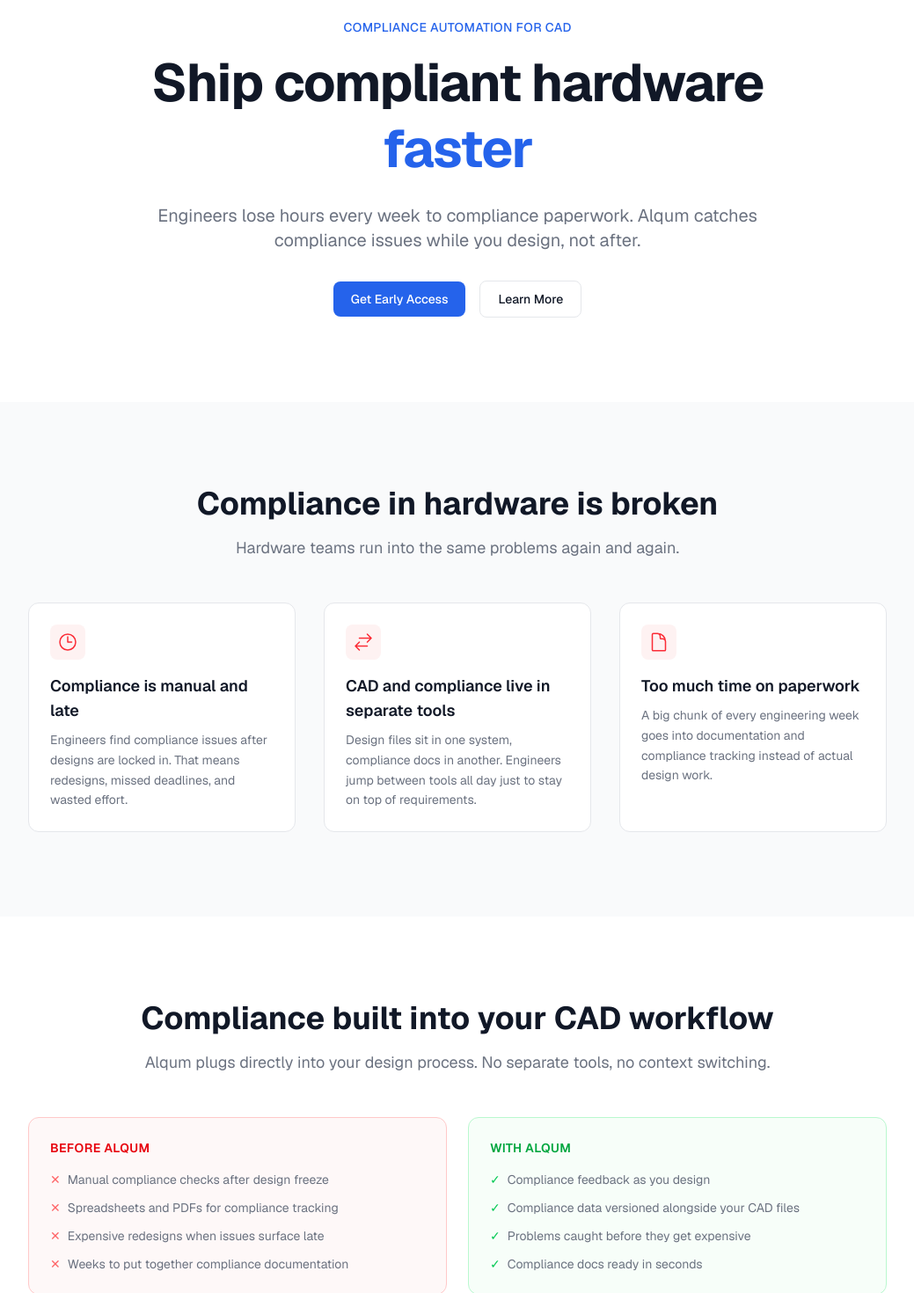
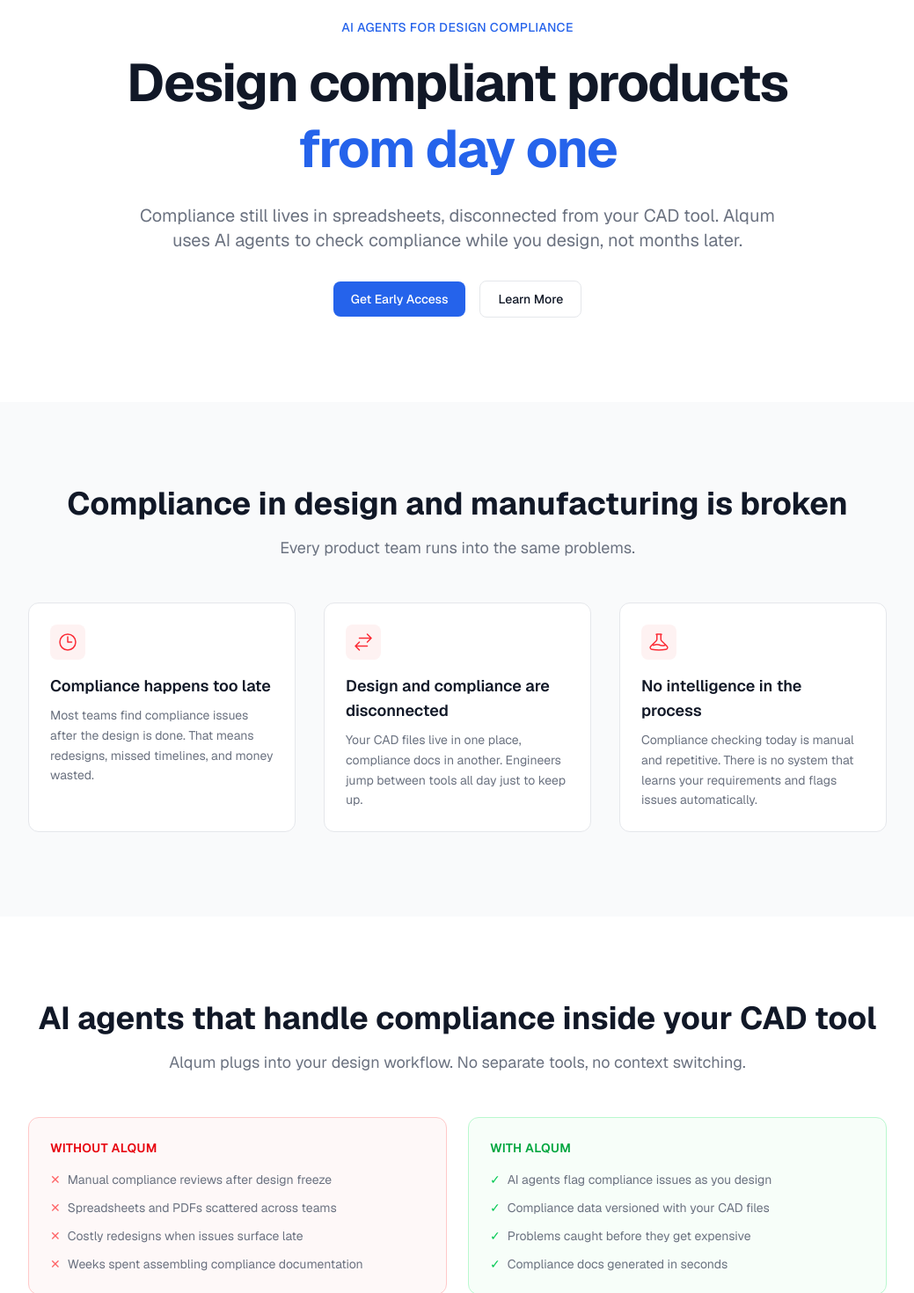
Before and after one commit to Alqum-web/alqum-web, a Next.js app: page / in a window 1280 px wide. Shown: the part 160-1630 px from the top of the page at 88% size, without its empty margins (120-1159 px from the left). Built offline with nearby package versions, Linux system fonts and the light colour scheme.

Commit message:
updated text descriptions to reflect more AI and design/manufacturing centered language

```diff
--- a/src/app/layout.tsx
+++ b/src/app/layout.tsx
@@ -16,29 +16,29 @@
 
 export const metadata: Metadata = {
   title: {
-    default: "Alqum - Ship Compliant Hardware Faster",
+    default: "Alqum - AI Agents for Design Compliance",
     template: "%s | Alqum",
   },
   description:
-    "Alqum automates compliance inside your CAD workflow. Stop losing engineering hours to compliance paperwork.",
+    "Alqum brings compliance into your CAD workflow using AI agents. Built for design and manufacturing teams.",
   metadataBase: new URL("https://www.alqum.com"),
   icons: {
     icon: "/logo.png",
     apple: "/logo.png",
   },
   openGraph: {
-    title: "Alqum - Ship Compliant Hardware Faster",
+    title: "Alqum - AI Agents for Design Compliance",
     description:
-      "Alqum automates compliance inside your CAD workflow. Stop losing engineering hours to compliance paperwork.",
+      "Alqum brings compliance into your CAD workflow using AI agents. Built for design and manufacturing teams.",
     url: "https://www.alqum.com",
     siteName: "Alqum",
     type: "website",
   },
   twitter: {
     card: "summary_large_image",
-    title: "Alqum - Ship Compliant Hardware Faster",
+    title: "Alqum - AI Agents for Design Compliance",
     description:
-      "Alqum automates compliance inside your CAD workflow.",
+      "Alqum brings compliance into your CAD workflow using AI agents.",
   },
 };
 
--- a/src/components/home/CTA.tsx
+++ b/src/components/home/CTA.tsx
@@ -5,11 +5,11 @@
     <section className="bg-primary py-16 md:py-24">
       <div className="mx-auto max-w-3xl px-6 text-center">
         <h2 className="text-3xl font-bold text-white md:text-4xl">
-          Stop losing engineering time to compliance
+          Design faster. Stay compliant.
         </h2>
         <p className="mt-4 text-blue-100 md:text-lg">
-          Join engineers who want early access to Alqum.
-          Be first in line when we launch.
+          We are building Alqum for design and manufacturing teams
+          who are tired of compliance slowing them down. Join the waitlist.
         </p>
         <div className="mt-8">
           <Button
--- a/src/components/home/Hero.tsx
+++ b/src/components/home/Hero.tsx
@@ -5,15 +5,15 @@
     <section className="mx-auto max-w-5xl px-6 pt-20 pb-16 text-center md:pt-28 md:pb-24">
       <div className="mx-auto max-w-3xl">
         <p className="mb-4 text-sm font-medium text-primary tracking-wide uppercase">
-          Compliance automation for CAD
+          AI agents for design compliance
         </p>
         <h1 className="text-4xl font-bold leading-tight tracking-tight text-foreground md:text-5xl lg:text-6xl">
-          Ship compliant hardware{" "}
-          <span className="text-primary">faster</span>
+          Design compliant products{" "}
+          <span className="text-primary">from day one</span>
         </h1>
         <p className="mt-6 text-lg text-muted md:text-xl">
-          Engineers lose hours every week to compliance paperwork.
-          Alqum catches compliance issues while you design, not after.
+          Compliance still lives in spreadsheets, disconnected from your CAD tool.
+          Alqum uses AI agents to check compliance while you design, not months later.
         </p>
         <div className="mt-8 flex flex-col items-center gap-4 sm:flex-row sm:justify-center">
           <Button href="/waitlist">Get Early Access</Button>
--- a/src/components/home/Problem.tsx
+++ b/src/components/home/Problem.tsx
@@ -1,8 +1,8 @@
 const problems = [
   {
-    title: "Compliance is manual and late",
+    title: "Compliance happens too late",
     description:
-      "Engineers find compliance issues after designs are locked in. That means redesigns, missed deadlines, and wasted effort.",
+      "Most teams find compliance issues after the design is done. That means redesigns, missed timelines, and money wasted.",
     icon: (
       <svg className="h-6 w-6 text-red-500" fill="none" viewBox="0 0 24 24" stroke="currentColor" strokeWidth={1.5}>
         <path strokeLinecap="round" strokeLinejoin="round" d="M12 6v6h4.5m4.5 0a9 9 0 11-18 0 9 9 0 0118 0z" />
@@ -10,9 +10,9 @@
     ),
   },
   {
-    title: "CAD and compliance live in separate tools",
+    title: "Design and compliance are disconnected",
     description:
-      "Design files sit in one system, compliance docs in another. Engineers jump between tools all day just to stay on top of requirements.",
+      "Your CAD files live in one place, compliance docs in another. Engineers jump between tools all day just to keep up.",
     icon: (
       <svg className="h-6 w-6 text-red-500" fill="none" viewBox="0 0 24 24" stroke="currentColor" strokeWidth={1.5}>
         <path strokeLinecap="round" strokeLinejoin="round" d="M7.5 21L3 16.5m0 0L7.5 12M3 16.5h13.5m0-13.5L21 7.5m0 0L16.5 12M21 7.5H7.5" />
@@ -20,12 +20,12 @@
     ),
   },
   {
-    title: "Too much time on paperwork",
+    title: "No intelligence in the process",
     description:
-      "A big chunk of every engineering week goes into documentation and compliance tracking instead of actual design work.",
+      "Compliance checking today is manual and repetitive. There is no system that learns your requirements and flags issues automatically.",
     icon: (
       <svg className="h-6 w-6 text-red-500" fill="none" viewBox="0 0 24 24" stroke="currentColor" strokeWidth={1.5}>
-        <path strokeLinecap="round" strokeLinejoin="round" d="M19.5 14.25v-2.625a3.375 3.375 0 00-3.375-3.375h-1.5A1.125 1.125 0 0113.5 7.125v-1.5a3.375 3.375 0 00-3.375-3.375H8.25m2.25 0H5.625c-.621 0-1.125.504-1.125 1.125v17.25c0 .621.504 1.125 1.125 1.125h12.75c.621 0 1.125-.504 1.125-1.125V11.25a9 9 0 00-9-9z" />
+        <path strokeLinecap="round" strokeLinejoin="round" d="M9.75 3.104v5.714a2.25 2.25 0 01-.659 1.591L5 14.5M9.75 3.104c-.251.023-.501.05-.75.082m.75-.082a24.301 24.301 0 014.5 0m0 0v5.714c0 .597.237 1.17.659 1.591L19.8 15.3M14.25 3.104c.251.023.501.05.75.082M19.8 15.3l-1.57.393A9.065 9.065 0 0112 15a9.065 9.065 0 00-6.23.693L5 14.5m14.8.8l1.402 1.402c1.232 1.232.65 3.318-1.067 3.611A48.309 48.309 0 0112 21c-2.773 0-5.491-.235-8.135-.687-1.718-.293-2.3-2.379-1.067-3.61L5 14.5" />
       </svg>
     ),
   },
@@ -37,10 +37,10 @@
       <div className="mx-auto max-w-5xl px-6">
         <div className="text-center">
           <h2 className="text-3xl font-bold text-foreground md:text-4xl">
-            Compliance in hardware is broken
+            Compliance in design and manufacturing is broken
           </h2>
           <p className="mt-4 text-muted md:text-lg">
-            Hardware teams run into the same problems again and again.
+            Every product team runs into the same problems.
           </p>
         </div>
 
--- a/src/components/home/Solution.tsx
+++ b/src/components/home/Solution.tsx
@@ -1,18 +1,18 @@
 const features = [
   {
-    title: "Inline compliance checks",
+    title: "AI agents that check compliance live",
     description:
-      "See compliance status in real time as you design, not weeks later in a review meeting.",
+      "Agents monitor your design in real time and flag compliance issues as you work, not weeks later in a review.",
     icon: (
       <svg className="h-6 w-6 text-primary" fill="none" viewBox="0 0 24 24" stroke="currentColor" strokeWidth={1.5}>
-        <path strokeLinecap="round" strokeLinejoin="round" d="M9 12.75L11.25 15 15 9.75M21 12a9 9 0 11-18 0 9 9 0 0118 0z" />
+        <path strokeLinecap="round" strokeLinejoin="round" d="M9.75 3.104v5.714a2.25 2.25 0 01-.659 1.591L5 14.5M9.75 3.104c-.251.023-.501.05-.75.082m.75-.082a24.301 24.301 0 014.5 0m0 0v5.714c0 .597.237 1.17.659 1.591L19.8 15.3M14.25 3.104c.251.023.501.05.75.082M19.8 15.3l-1.57.393A9.065 9.065 0 0112 15a9.065 9.065 0 00-6.23.693L5 14.5m14.8.8l1.402 1.402c1.232 1.232.65 3.318-1.067 3.611A48.309 48.309 0 0112 21c-2.773 0-5.491-.235-8.135-.687-1.718-.293-2.3-2.379-1.067-3.61L5 14.5" />
       </svg>
     ),
   },
   {
     title: "Version-controlled compliance",
     description:
-      "Every design change is tracked alongside its compliance status. Full audit trail without extra effort.",
+      "Every design change is tracked alongside its compliance status. Full audit trail, zero extra effort.",
     icon: (
       <svg className="h-6 w-6 text-primary" fill="none" viewBox="0 0 24 24" stroke="currentColor" strokeWidth={1.5}>
         <path strokeLinecap="round" strokeLinejoin="round" d="M3.75 6A2.25 2.25 0 016 3.75h2.25A2.25 2.25 0 0110.5 6v2.25a2.25 2.25 0 01-2.25 2.25H6a2.25 2.25 0 01-2.25-2.25V6zM3.75 15.75A2.25 2.25 0 016 13.5h2.25a2.25 2.25 0 012.25 2.25V18a2.25 2.25 0 01-2.25 2.25H6A2.25 2.25 0 013.75 18v-2.25zM13.5 6a2.25 2.25 0 012.25-2.25H18A2.25 2.25 0 0120.25 6v2.25A2.25 2.25 0 0118 10.5h-2.25a2.25 2.25 0 01-2.25-2.25V6zM13.5 15.75a2.25 2.25 0 012.25-2.25H18a2.25 2.25 0 012.25 2.25V18A2.25 2.25 0 0118 20.25h-2.25A2.25 2.25 0 0113.5 18v-2.25z" />
@@ -22,7 +22,7 @@
   {
     title: "Auto-generated documentation",
     description:
-      "Compliance reports and certifications are created automatically from your design data. No more manual paperwork.",
+      "Compliance reports and certification docs are built from your design data automatically. No copy-pasting from spreadsheets.",
     icon: (
       <svg className="h-6 w-6 text-primary" fill="none" viewBox="0 0 24 24" stroke="currentColor" strokeWidth={1.5}>
         <path strokeLinecap="round" strokeLinejoin="round" d="M19.5 14.25v-2.625a3.375 3.375 0 00-3.375-3.375h-1.5A1.125 1.125 0 0113.5 7.125v-1.5a3.375 3.375 0 00-3.375-3.375H8.25m0 12.75h7.5m-7.5 3H12M10.5 2.25H5.625c-.621 0-1.125.504-1.125 1.125v17.25c0 .621.504 1.125 1.125 1.125h12.75c.621 0 1.125-.504 1.125-1.125V11.25a9 9 0 00-9-9z" />
@@ -37,10 +37,10 @@
       <div className="mx-auto max-w-5xl px-6">
         <div className="text-center">
           <h2 className="text-3xl font-bold text-foreground md:text-4xl">
-            Compliance built into your CAD workflow
+            AI agents that handle compliance inside your CAD tool
           </h2>
           <p className="mt-4 text-muted md:text-lg">
-            Alqum plugs directly into your design process. No separate tools, no context switching.
+            Alqum plugs into your design workflow. No separate tools, no context switching.
           </p>
         </div>
 
@@ -48,24 +48,24 @@
         <div className="mt-12 grid gap-6 md:grid-cols-2">
           <div className="rounded-xl border border-red-200 bg-red-50/50 p-6">
             <h3 className="text-sm font-semibold uppercase tracking-wide text-red-600">
-              Before Alqum
+              Without Alqum
             </h3>
             <ul className="mt-4 space-y-3 text-sm text-muted">
               <li className="flex gap-2">
                 <span className="text-red-400">&#10005;</span>
-                Manual compliance checks after design freeze
+                Manual compliance reviews after design freeze
               </li>
               <li className="flex gap-2">
                 <span className="text-red-400">&#10005;</span>
-                Spreadsheets and PDFs for compliance tracking
+                Spreadsheets and PDFs scattered across teams
               </li>
               <li className="flex gap-2">
                 <span className="text-red-400">&#10005;</span>
-                Expensive redesigns when issues surface late
+                Costly redesigns when issues surface late
               </li>
               <li className="flex gap-2">
                 <span className="text-red-400">&#10005;</span>
-                Weeks to put together compliance documentation
+                Weeks spent assembling compliance documentation
               </li>
             </ul>
           </div>
@@ -76,11 +76,11 @@
             <ul className="mt-4 space-y-3 text-sm text-muted">
               <li className="flex gap-2">
                 <span className="text-green-500">&#10003;</span>
-                Compliance feedback as you design
+                AI agents flag compliance issues as you design
               </li>
               <li className="flex gap-2">
                 <span className="text-green-500">&#10003;</span>
-                Compliance data versioned alongside your CAD files
+                Compliance data versioned with your CAD files
               </li>
               <li className="flex gap-2">
                 <span className="text-green-500">&#10003;</span>
@@ -88,7 +88,7 @@
               </li>
               <li className="flex gap-2">
                 <span className="text-green-500">&#10003;</span>
-                Compliance docs ready in seconds
+                Compliance docs generated in seconds
               </li>
             </ul>
           </div>
--- a/src/components/home/Traction.tsx
+++ b/src/components/home/Traction.tsx
@@ -1,8 +1,8 @@
 const highlights = [
   {
-    title: "Deep industry experience",
+    title: "Deep domain experience",
     description:
-      "Our team brings 8+ years of hands-on work in mechanical engineering, manufacturing, and applied AI. We have seen these problems up close.",
+      "Our team brings 8+ years of hands-on work in mechanical engineering, manufacturing, and applied AI. We have lived this problem.",
     icon: (
       <svg className="h-6 w-6 text-primary" fill="none" viewBox="0 0 24 24" stroke="currentColor" strokeWidth={1.5}>
         <path strokeLinecap="round" strokeLinejoin="round" d="M4.26 10.147a60.438 60.438 0 00-.491 6.347A48.62 48.62 0 0112 20.904a48.62 48.62 0 018.232-4.41 60.46 60.46 0 00-.491-6.347m-15.482 0a50.636 50.636 0 00-2.658-.813A59.906 59.906 0 0112 3.493a59.903 59.903 0 0110.399 5.84c-.896.248-1.783.52-2.658.814m-15.482 0A50.717 50.717 0 0112 13.489a50.702 50.702 0 017.74-3.342" />
@@ -12,7 +12,7 @@
   {
     title: "Talking to real teams",
     description:
-      "We are actively working with hardware engineering teams to understand their compliance workflows and validate our approach.",
+      "We are in active conversations with design and manufacturing teams to understand how compliance actually works on the ground.",
     icon: (
       <svg className="h-6 w-6 text-primary" fill="none" viewBox="0 0 24 24" stroke="currentColor" strokeWidth={1.5}>
         <path strokeLinecap="round" strokeLinejoin="round" d="M18 18.72a9.094 9.094 0 003.741-.479 3 3 0 00-4.682-2.72m.94 3.198l.001.031c0 .225-.012.447-.037.666A11.944 11.944 0 0112 21c-2.17 0-4.207-.576-5.963-1.584A6.062 6.062 0 016 18.719m12 0a5.971 5.971 0 00-.941-3.197m0 0A5.995 5.995 0 0012 12.75a5.995 5.995 0 00-5.058 2.772m0 0a3 3 0 00-4.681 2.72 8.986 8.986 0 003.74.477m.94-3.197a5.971 5.971 0 00-.94 3.197" />
@@ -20,12 +20,12 @@
     ),
   },
   {
-    title: "Building in the open",
+    title: "AI-first from the start",
     description:
-      "Our CAD kernel is already in development. We are focused on getting the core right before scaling, starting with the hardest problem first.",
+      "We are building Alqum around AI agents from the ground up. Not bolting AI onto legacy tools, but designing the system to be agent-native.",
     icon: (
       <svg className="h-6 w-6 text-primary" fill="none" viewBox="0 0 24 24" stroke="currentColor" strokeWidth={1.5}>
-        <path strokeLinecap="round" strokeLinejoin="round" d="M17.25 6.75L22.5 12l-5.25 5.25m-10.5 0L1.5 12l5.25-5.25m7.5-3l-4.5 16.5" />
+        <path strokeLinecap="round" strokeLinejoin="round" d="M9.75 3.104v5.714a2.25 2.25 0 01-.659 1.591L5 14.5M9.75 3.104c-.251.023-.501.05-.75.082m.75-.082a24.301 24.301 0 014.5 0m0 0v5.714c0 .597.237 1.17.659 1.591L19.8 15.3M14.25 3.104c.251.023.501.05.75.082M19.8 15.3l-1.57.393A9.065 9.065 0 0112 15a9.065 9.065 0 00-6.23.693L5 14.5m14.8.8l1.402 1.402c1.232 1.232.65 3.318-1.067 3.611A48.309 48.309 0 0112 21c-2.773 0-5.491-.235-8.135-.687-1.718-.293-2.3-2.379-1.067-3.61L5 14.5" />
       </svg>
     ),
   },
@@ -40,8 +40,8 @@
             Why we are building this
           </h2>
           <p className="mt-4 text-muted md:text-lg">
-            Hardware compliance is a massive, underserved problem still handled with
-            spreadsheets and manual processes.
+            Compliance in design and manufacturing is a massive, underserved problem
+            still handled with spreadsheets and manual processes.
           </p>
         </div>
 
--- a/src/components/layout/Footer.tsx
+++ b/src/components/layout/Footer.tsx
@@ -13,7 +13,7 @@
               <span className="text-lg font-bold text-foreground">Alqum</span>
             </div>
             <p className="mt-2 max-w-xs text-sm text-muted">
-              Compliance automation for hardware engineering teams.
+              AI-powered compliance for design and manufacturing teams.
             </p>
           </div>
 
```
Also changed, not shown: src/app/about/page.tsx (+12 -12 lines).
